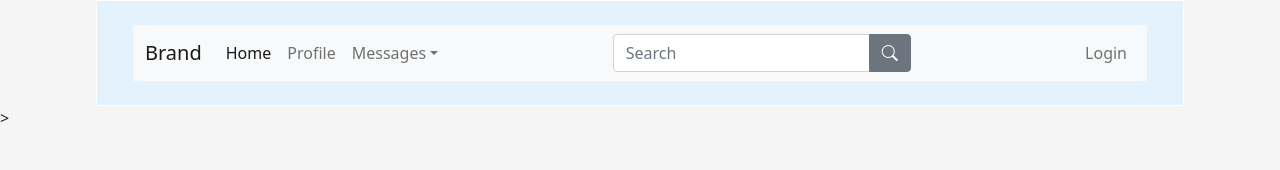
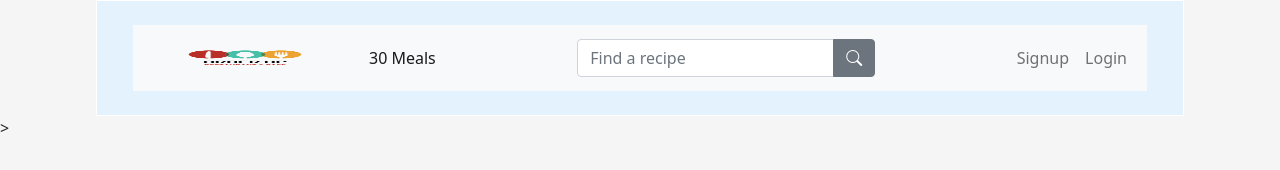
Before and after one commit to techEmprez/Pokedex, a website built with webpack: page src/index.html in a window 1280 px wide. Built offline with nearby package versions, Linux system fonts and the light colour scheme.

Commit message:
input search bar

```diff
--- a/src/index.html
+++ b/src/index.html
@@ -16,30 +16,27 @@
  <div class="m-4">
     <nav class="navbar navbar-expand-lg navbar-light bg-light">
         <div class="container-fluid">
-            <a href="#" class="navbar-brand">Brand</a>
+            <a href="#" class="navbar-brand">
+                <img src="../images/mealLogo.png" />
+            </a>
             <button type="button" class="navbar-toggler" data-bs-toggle="collapse" data-bs-target="#navbarCollapse">
                 <span class="navbar-toggler-icon"></span>
             </button>
             <div class="collapse navbar-collapse justify-content-between" id="navbarCollapse">
+
                 <div class="navbar-nav">
-                    <a href="#" class="nav-item nav-link active">Home</a>
-                    <a href="#" class="nav-item nav-link">Profile</a>
-                    <div class="nav-item dropdown">
-                        <a href="#" class="nav-link dropdown-toggle" data-bs-toggle="dropdown">Messages</a>
-                        <div class="dropdown-menu">
-                            <a href="#" class="dropdown-item">Inbox</a>
-                            <a href="#" class="dropdown-item">Sent</a>
-                            <a href="#" class="dropdown-item">Drafts</a>
-                        </div>
-                    </div>
+                    <a href="#" class="nav-item nav-link active">30 Meals</a>
                 </div>
+
                 <form class="d-flex">
                     <div class="input-group">
-                        <input type="text" class="form-control" placeholder="Search">
+                        <input type="text" class="form-control" placeholder="Find a recipe">
                         <button type="button" class="btn btn-secondary"><i class="bi-search"></i></button>
                     </div>
                 </form>
+
                 <div class="navbar-nav">
+                     <a href="#" class="nav-item nav-link">Signup</a>
                     <a href="#" class="nav-item nav-link">Login</a>
                 </div>
             </div>
```
